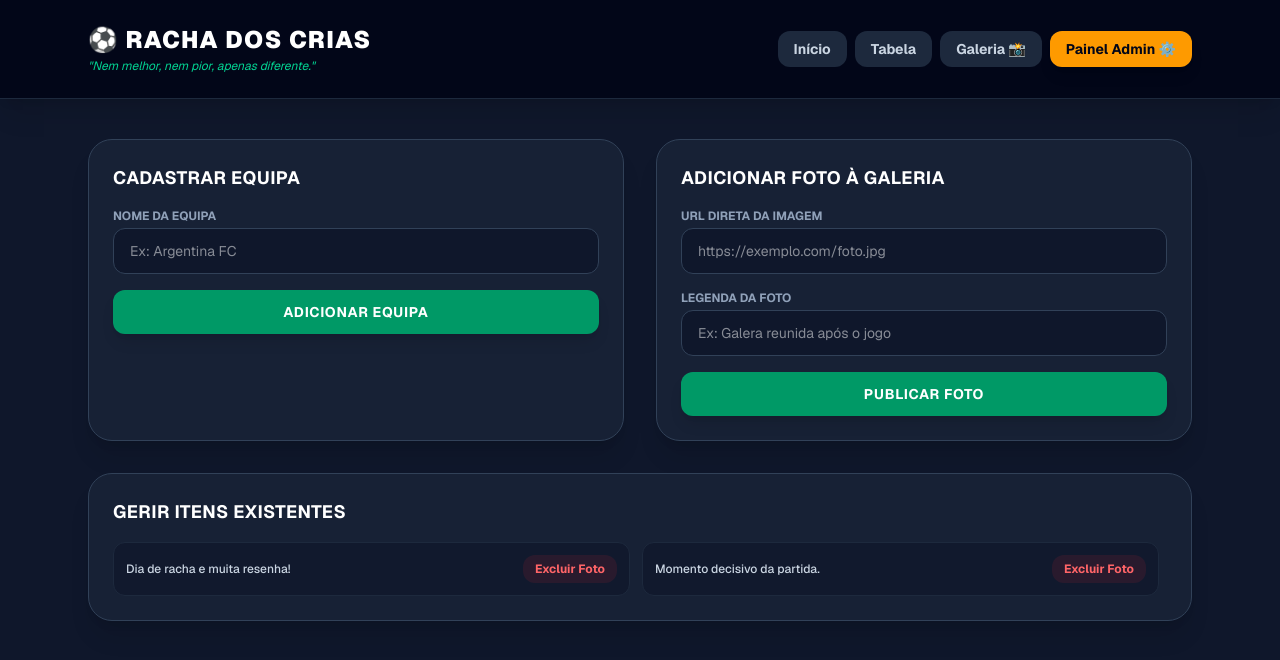
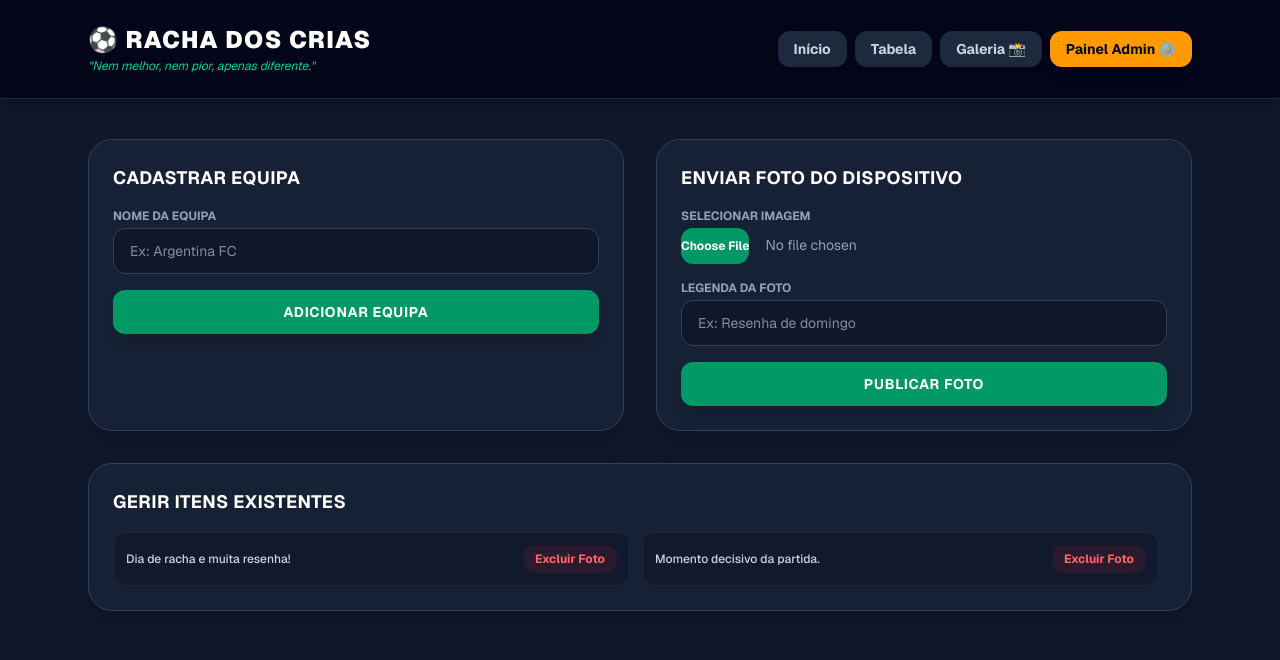
Before and after one commit to evairlima/racha-dos-crias, a Next.js app: page / in a window 1280 px wide. Both pictures are taken after a click on the button "Painel Admin ⚙️". Shown: the top 660 px of the page. Built offline with nearby package versions, Linux system fonts and the light colour scheme.

Commit message:
Adicionar upload direto de fotos do dispositivo

```diff
--- a/app/page.tsx
+++ b/app/page.tsx
@@ -25,8 +25,8 @@ export default function RachaDosCriasSite() {
   ]);
 
   const [teamName, setTeamName] = useState('');
-  const [photoUrl, setPhotoUrl] = useState('');
   const [photoCaption, setPhotoCaption] = useState('');
+  const [selectedFile, setSelectedFile] = useState<string | null>(null);
 
   // Carregar dados salvos no navegador (localStorage)
   useEffect(() => {
@@ -60,14 +60,33 @@ export default function RachaDosCriasSite() {
     saveTeams(teams.filter(t => t.id !== id));
   };
 
+  // Converter imagem local em Base64 para guardar no navegador
+  const handleFileChange = (e: React.ChangeEvent<HTMLInputElement>) => {
+    const file = e.target.files?.[0];
+    if (file) {
+      const reader = new FileReader();
+      reader.onloadend = () => {
+        setSelectedFile(reader.result as string);
+      };
+      reader.readAsDataURL(file);
+    }
+  };
+
   const handleAddPhoto = (e: React.FormEvent) => {
     e.preventDefault();
-    if (!photoUrl.trim()) return;
-    const newPhoto: Photo = { id: Date.now().toString(), url: photoUrl, caption: photoCaption || 'Racha dos Crias' };
+    if (!selectedFile) {
+      alert('Por favor, seleciona uma foto do teu dispositivo.');
+      return;
+    }
+    const newPhoto: Photo = {
+      id: Date.now().toString(),
+      url: selectedFile,
+      caption: photoCaption || 'Racha dos Crias'
+    };
     savePhotos([newPhoto, ...photos]);
-    setPhotoUrl('');
+    setSelectedFile(null);
     setPhotoCaption('');
-    alert('Foto adicionada à galeria!');
+    alert('Foto enviada e publicada com sucesso!');
   };
 
   const handleDeletePhoto = (id: string) => {
@@ -130,7 +149,7 @@ export default function RachaDosCriasSite() {
               <span className="text-xs font-bold uppercase tracking-wider text-emerald-400 bg-emerald-500/10 px-3 py-1 rounded-full border border-emerald-500/20">Destaque</span>
               <h2 className="text-3xl font-black text-white mt-4 mb-3">Bem-vindo ao Portal Oficial do Racha!</h2>
               <p className="text-slate-300 text-sm leading-relaxed">
-                Aqui acompanhas a classificação das equipas, os craques da resenha e os melhores momentos fotografados de cada partida. Usa o Painel Admin para gerir tudo facilmente.
+                Acompanha a classificação das equipas e envia fotos diretamente do teu telemóvel ou computador através do Painel Admin.
               </p>
             </div>
 
@@ -200,7 +219,7 @@ export default function RachaDosCriasSite() {
             <div className="flex justify-between items-center">
               <h2 className="text-2xl font-black uppercase text-white">Galeria de Fotos</h2>
               <button type="button" onClick={() => setTab('admin')} className="text-xs bg-emerald-600 hover:bg-emerald-500 text-white font-bold px-4 py-2 rounded-xl cursor-pointer">
-                + Adicionar Nova Foto
+                + Enviar Foto do Dispositivo
               </button>
             </div>
             <div className="grid grid-cols-1 sm:grid-cols-2 md:grid-cols-3 gap-6">
@@ -243,28 +262,35 @@ export default function RachaDosCriasSite() {
               </form>
             </div>
 
-            {/* Adicionar Foto */}
+            {/* Enviar Foto Local */}
             <div className="bg-slate-800/60 border border-slate-700 p-6 rounded-3xl shadow-xl">
-              <h3 className="text-lg font-bold text-white mb-4 uppercase tracking-wide">Adicionar Foto à Galeria</h3>
+              <h3 className="text-lg font-bold text-white mb-4 uppercase tracking-wide">Enviar Foto do Dispositivo</h3>
               <form onSubmit={handleAddPhoto} className="space-y-4">
                 <div>
-                  <label className="block text-xs font-bold uppercase text-slate-400 mb-1">URL Direta da Imagem</label>
+                  <label className="block text-xs font-bold uppercase text-slate-400 mb-1">Selecionar Imagem</label>
                   <input
-                    type="url"
-                    value={photoUrl}
-                    onChange={(e) => setPhotoUrl(e.target.value)}
-                    placeholder="https://exemplo.com/foto.jpg"
-                    className="w-full px-4 py-3 rounded-xl bg-slate-900 border border-slate-700 text-white text-sm focus:outline-none focus:ring-2 focus:ring-emerald-500"
+                    type="file"
+                    accept="image/*"
+                    onChange={handleFileChange}
+                    className="w-full text-sm text-slate-400 file:mr-4 file:py-2.5 file:file:px-4 file:rounded-xl file:border-0 file:text-xs file:font-bold file:bg-emerald-600 file:text-white hover:file:bg-emerald-500 cursor-pointer"
                     required
                   />
                 </div>
+
+                {/* Pré-visualização da foto selecionada */}
+                {selectedFile && (
+                  <div className="h-32 rounded-xl overflow-hidden border border-slate-700 bg-slate-900">
+                    <img src={selectedFile} alt="Pré-visualização" className="w-full h-full object-cover" />
+                  </div>
+                )}
+
                 <div>
                   <label className="block text-xs font-bold uppercase text-slate-400 mb-1">Legenda da Foto</label>
                   <input
                     type="text"
                     value={photoCaption}
                     onChange={(e) => setPhotoCaption(e.target.value)}
-                    placeholder="Ex: Galera reunida após o jogo"
+                    placeholder="Ex: Resenha de domingo"
                     className="w-full px-4 py-3 rounded-xl bg-slate-900 border border-slate-700 text-white text-sm focus:outline-none focus:ring-2 focus:ring-emerald-500"
                   />
                 </div>
```
